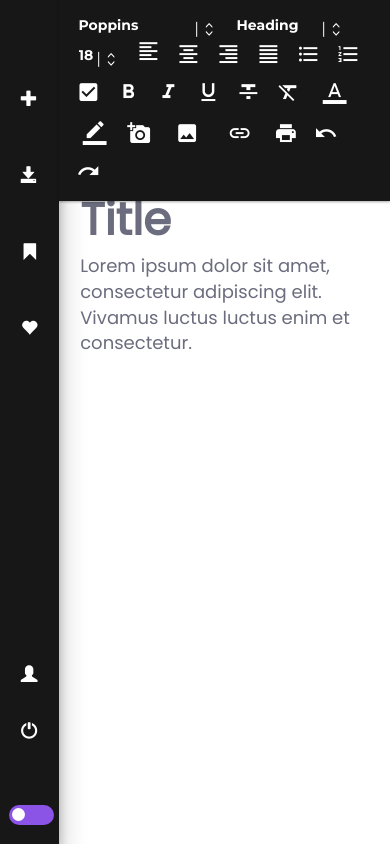
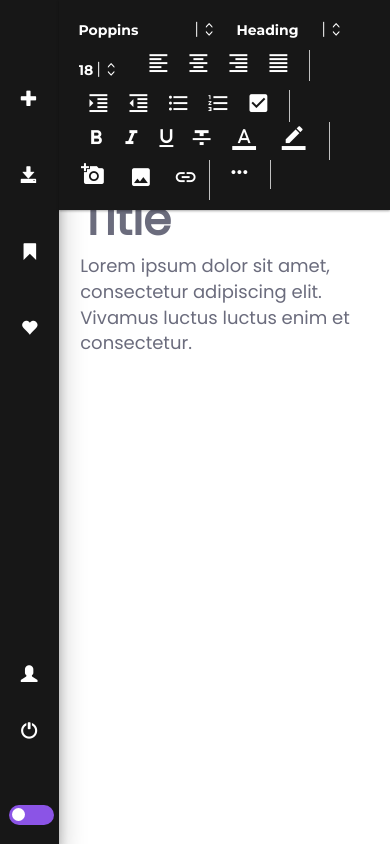
Before and after one commit to GriselSanchez/notenet, a website: page src/public/index.html in a window 390 px wide. Drawn offline with nearby package versions, Linux system fonts and the light colour scheme.

Commit message:
toolbar organization

```diff
--- a/src/public/css/style.css
+++ b/src/public/css/style.css
@@ -22,6 +22,13 @@ body {
 select .zmdi {
   color: var(--accent-color) !important;
   position: absolute;
+}
+
+.button-wrapper {
+  padding: 0px 10px;
+  border-right: 0.5px solid rgba(255, 255, 255, 0.733);
+  height: min-content;
+  display: flex;
 }
 
 .select-wrapper {
@@ -232,9 +239,7 @@ svg rect {
   border: none;
   color: white;
   outline: white;
-  margin: 5px;
-  padding: 5px 10px 5px 10px;
-  height: 30px;
+  padding: 10px;
 }
 
 #text-container {
@@ -695,6 +700,31 @@ figcaption {
   transform: translateX(5px);
 }
 
+.dropdown {
+  position: relative;
+  display: inline-block;
+}
+
+.dropdown-content {
+  display: none;
+  position: absolute;
+  background-color: #f1f1f1;
+  width: min-content;
+  box-shadow: 0px 8px 16px 0px rgba(0, 0, 0, 0.2);
+  z-index: 1;
+}
+
+.dropdown-content button {
+  color: black;
+  padding: 12px 16px;
+  text-decoration: none;
+  display: block;
+}
+
+.dropdown:hover .dropdown-content {
+  display: block;
+}
+
 @media only screen and (max-width: 1100px) {
   #sidebar p,
   #dark-mode p {
--- a/src/public/index.html
+++ b/src/public/index.html
@@ -202,12 +202,10 @@
       </select>
     </div>
 
-    <label title="Justify Left">
+    <div class="button-wrapper">
       <button data-action="justifyLeft">
         <i class="material-icons">format_align_left</i>
       </button>
-    </label>
-
 
       <button data-action="justifyCenter">
         <i class="material-icons">format_align_center</i>
@@ -219,6 +217,16 @@
 
       <button data-action="justifyFull">
         <i class="material-icons">format_align_justify</i>
+      </button>
+    </div>
+
+    <div class="button-wrapper">
+      <button data-action="indent">
+        <i class="material-icons">format_indent_increase</i>
+      </button>
+
+      <button data-action="outdent">
+        <i class="material-icons">format_indent_decrease</i>
       </button>
 
       <button data-action="insertUnorderedList">
@@ -232,7 +240,9 @@
       <button data-action="toDo">
         <i class="material-icons" style="color: white">check_box</i>
       </button>
+    </div>
 
+    <div class="button-wrapper">
       <button data-action="bold">
         <i class="material-icons">format_bold</i>
       </button>
@@ -249,10 +259,10 @@
         <i class="material-icons">format_strikethrough</i>
       </button>
 
-    <button data-action="removeFormat">
+      <!--     <button data-action="removeFormat">
       <i class="material-icons">format_clear</i>
     </button>
-
+ -->
       <div class="color-picker">
         <input type="color" data-action="foreColor" />
         <button><i class="material-icons">format_color_text</i>
@@ -265,7 +275,9 @@
           </i>
         </button>
       </div>
+    </div>
 
+    <div class="button-wrapper">
       <div id="upload-image">
         <label for="getImageFromFiles"><i
             class="material-icons">add_a_photo</i></label>
@@ -302,19 +314,18 @@
           </button>
         </div>
       </div>
+    </div>
 
+    <div class="button-wrapper dropdown">
+      <button>
+        <i class="material-icons">more_horiz</i>
+      </button>
+      <div class="dropdown-content">
         <button id="print">
           <i class="material-icons">print</i>
         </button>
-
-    <button data-action="undo">
-      <i class="material-icons">undo</i>
-    </button>
-
-    <button data-action="redo">
-      <i class="material-icons">redo</i>
-    </button>
-
+      </div>
+    </div>
   </div>
 
   <div id="text-container" contenteditable="true" spellcheck="false">
--- a/src/public/js/toolbar.js
+++ b/src/public/js/toolbar.js
@@ -7,28 +7,28 @@ document
   .addEventListener('change', getImageFromFiles);
 document.getElementById('print').addEventListener('click', print);
 
-for (let i of toolbar.children) {
-  if (i.matches('.select-wrapper')) {
-    const menu = i.firstElementChild;
-    menu.addEventListener('change', () =>
-      format(menu, menu[menu.selectedIndex].value)
-    );
+const buttonWrappers = document.getElementsByClassName('button-wrapper');
+for (let wrapper of buttonWrappers) {
+  let buttons = wrapper.children;
+  for (let b of buttons) {
+    b.addEventListener('click', () => format(b));
   }
+}
 
-  if (i.matches('button')) i.addEventListener('click', () => format(i));
+const colorPicker = document.getElementsByClassName('color-picker');
+for (let c of colorPicker)
+  c.querySelector('input').addEventListener('change', (e) =>
+    format(e.target, e.target.value)
+  );
 
-  if (i.matches('.color-picker')) {
-    const input = i.querySelector('input');
-    input.addEventListener('change', () => format(input, input.value));
-  }
+const newInput = document.getElementsByClassName('new-input');
 
-  if (i.matches('.new-input')) {
-    const toggleButton = i.querySelector('button');
-    toggleButton.addEventListener('click', () => toggle(toggleButton, true));
+for (let i of newInput) {
+  const toggleButton = i.querySelector('button');
+  toggleButton.addEventListener('click', () => toggle(toggleButton, true));
 
-    const addButton = i.querySelector('div').querySelector('button');
-    addButton.addEventListener('click', () => add(addButton));
-  }
+  const addButton = i.querySelector('div').querySelector('button');
+  addButton.addEventListener('click', () => add(addButton));
 }
 
 function format(e, value = 'null') {
```
Lines whose indentation alone changed are shown as unchanged.
